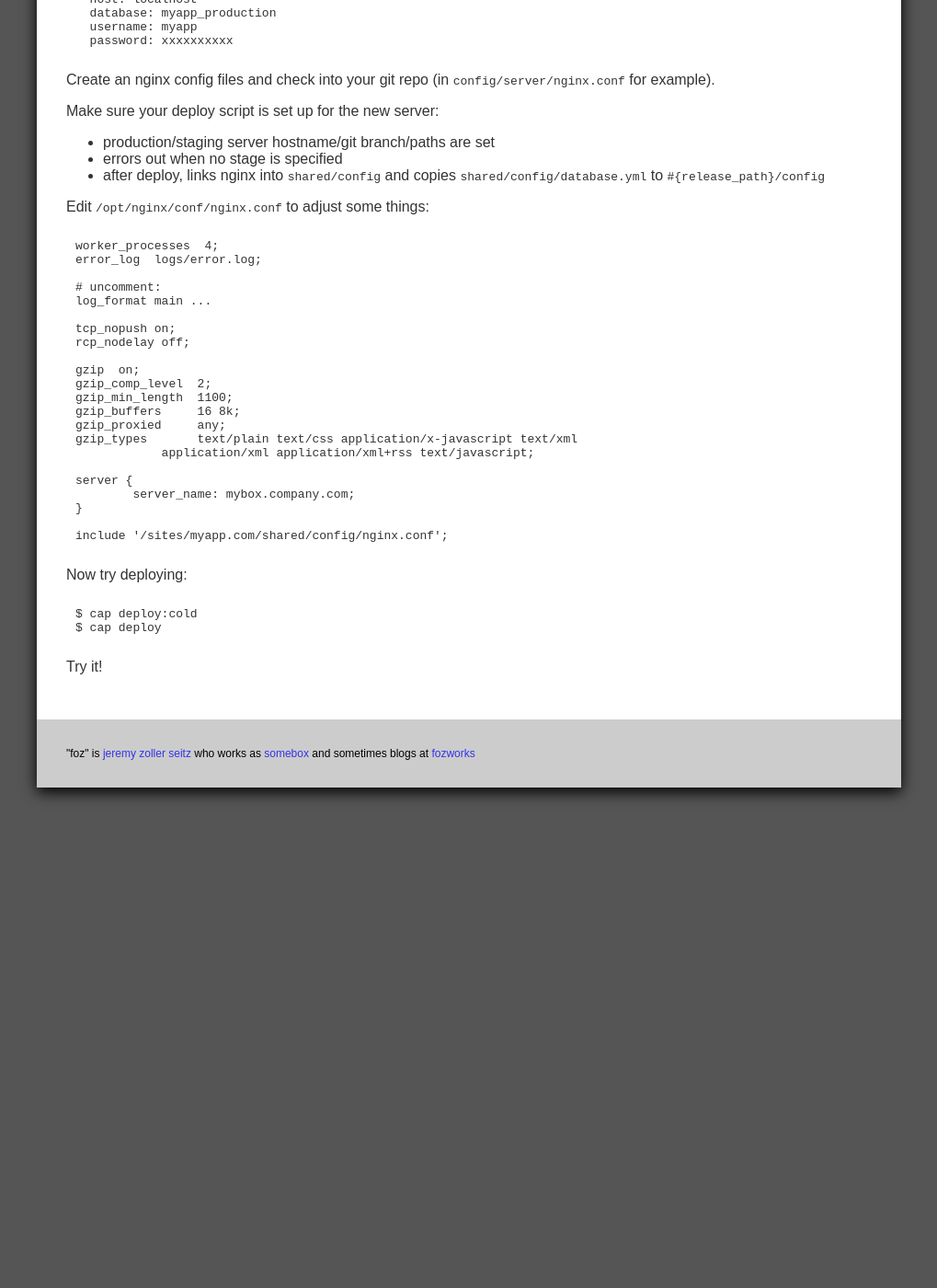
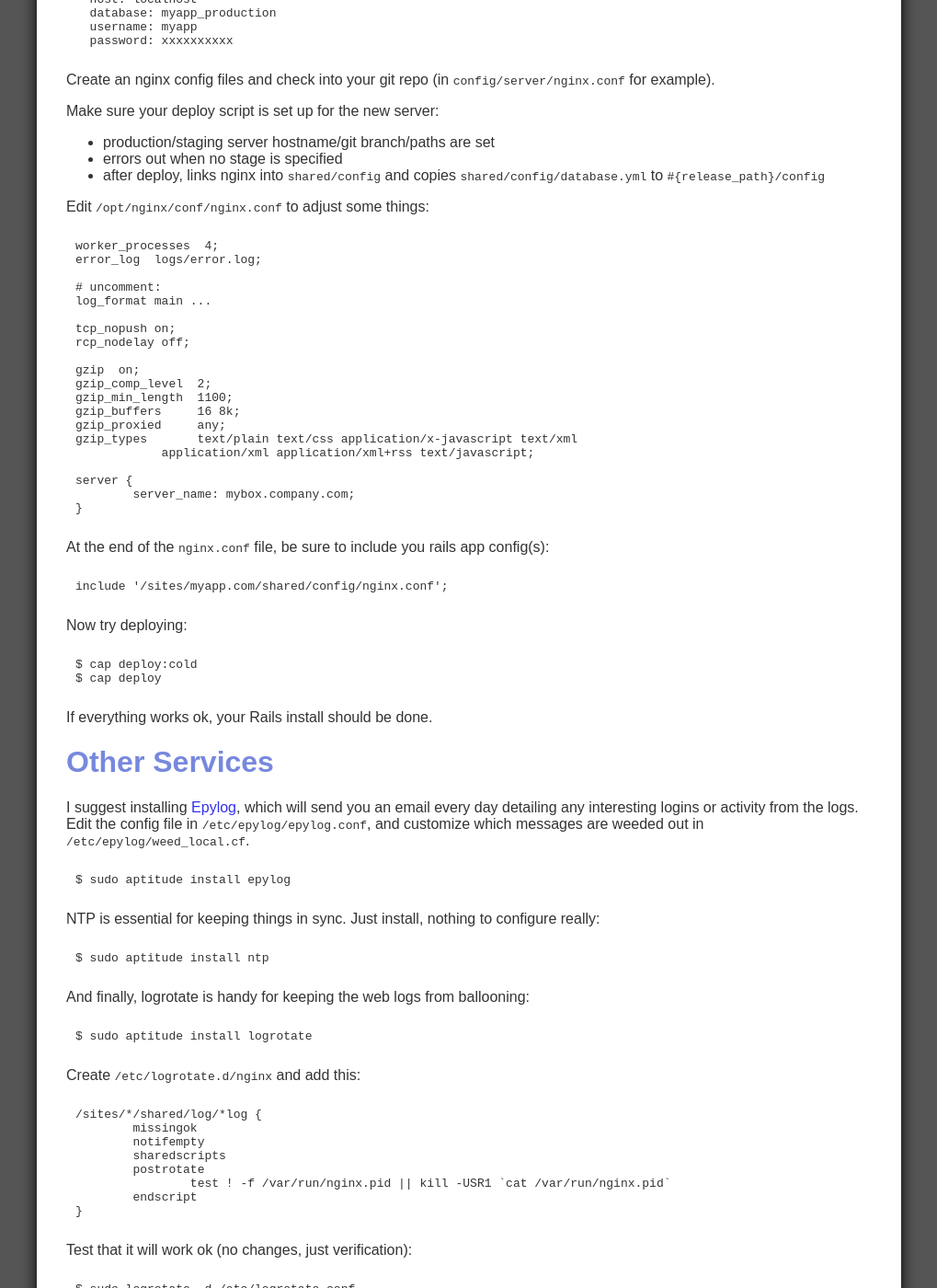
Before and after one commit to foz/foz.github.com, a Jekyll site: the page built from debian-rails-setup.md, in a window 1280 px wide and 1400 px high, scrolled down 6662 px. Shown: the whole window at 92% size, without its empty margins (130-1149 px from the left). Built offline with Jekyll 4.4.1, drawn with Linux system fonts in a browser that asks for light colours; Markdown is read by kramdown in place of the engine named in the settings; some of the changed text lies outside the part shown.

Commit message:
more updates, extra services

```diff
--- a/debian-rails-setup.md
+++ b/debian-rails-setup.md
@@ -202,11 +202,10 @@ Install fail2ban and denyhosts:
 
 	$ sudo aptitude install fail2ban denyhosts
 
-## setup postfix
+## Set Up Mail
 
 
-See my notes about [installing Postfix as a sending-only relay mailserver](postfix-notes.html).
-
+See the notes about [installing Postfix as a sending-only relay mailserver](postfix-notes.html), in which the mail is outgoing only (smart relay).
 
 ## Install nginx/passenger
 
@@ -368,12 +367,42 @@ Edit `/opt/nginx/conf/nginx.conf` to adjust some things:
 		server_name: mybox.company.com;
 	}
 
+At the end of the `nginx.conf` file, be sure to include you rails app config(s):
+
 	include '/sites/myapp.com/shared/config/nginx.conf';
-
 
 Now try deploying:
 
 	$ cap deploy:cold
 	$ cap deploy
 
-Try it!
+If everything works ok, your Rails install should be done.
+
+# Other Services
+
+I suggest installing [Epylog](https://fedorahosted.org/epylog/), which will send you an email every day detailing any interesting logins or activity from the logs. Edit the config file in `/etc/epylog/epylog.conf`, and customize which messages are weeded out in `/etc/epylog/weed_local.cf`.
+
+	$ sudo aptitude install epylog
+
+NTP is essential for keeping things in sync. Just install, nothing to configure really:
+
+	$ sudo aptitude install ntp
+
+And finally, logrotate is handy for keeping the web logs from ballooning:
+
+	$ sudo aptitude install logrotate
+
+Create `/etc/logrotate.d/nginx` and add this:
+
+	/sites/*/shared/log/*log {
+		missingok
+		notifempty
+		sharedscripts
+		postrotate
+			test ! -f /var/run/nginx.pid || kill -USR1 `cat /var/run/nginx.pid`
+		endscript
+	}
+
+Test that it will work ok (no changes, just verification):
+
+	$ sudo logrotate -d /etc/logrotate.conf
```
Also changed, not shown: other parts of debian-rails-setup.md (+1 -1 lines).
